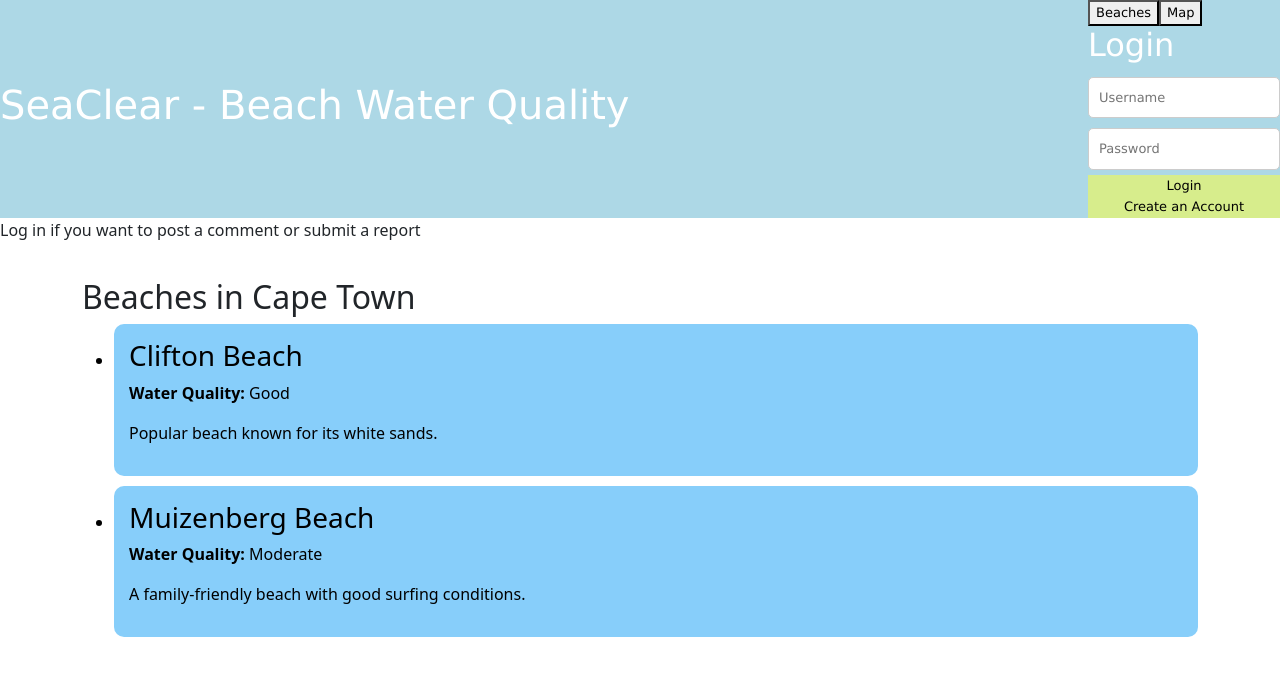
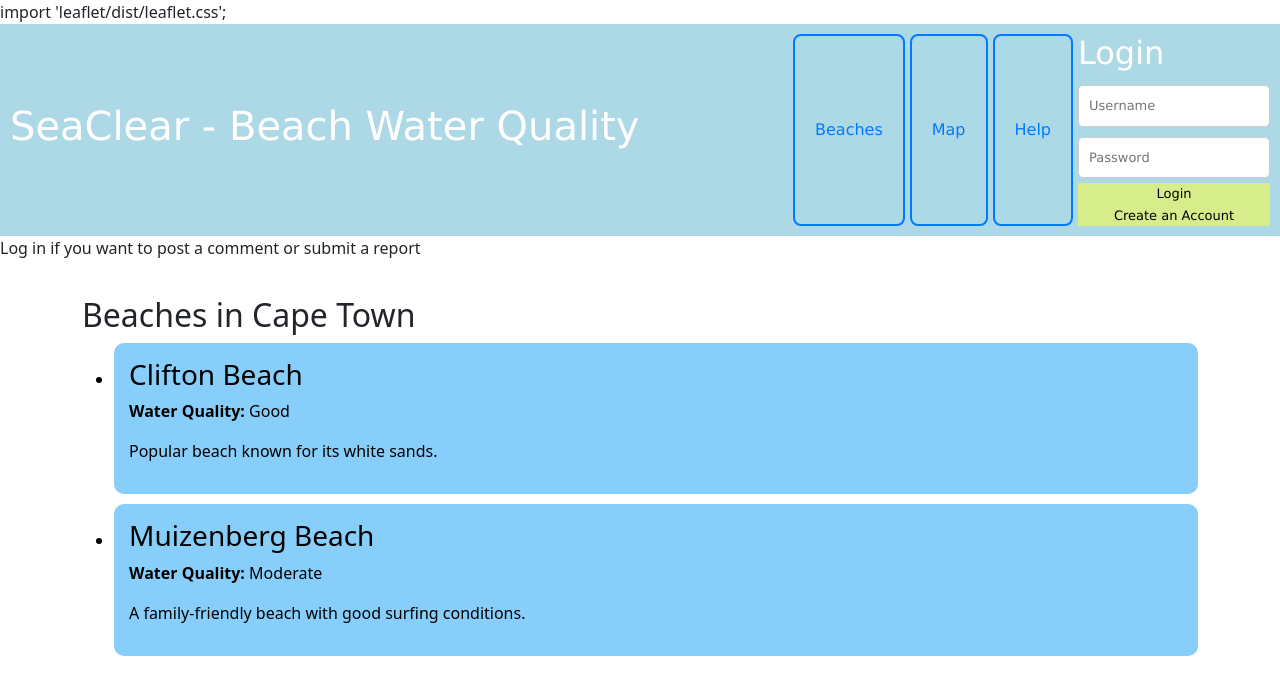
Before and after one commit to vuyani02/seaclear, a React (Vite) app: page /help in a window 1280 px wide. Shown: the top 694 px of the page. Built offline with nearby package versions, Linux system fonts and the light colour scheme.

Commit message:
Added Help button and fixed layout

```diff
--- a/index.html
+++ b/index.html
@@ -1,3 +1,5 @@
+import 'leaflet/dist/leaflet.css';
+
 <!DOCTYPE html>
 <html lang="en">
   <head>
--- a/package.json
+++ b/package.json
@@ -10,8 +10,10 @@
   },
   "dependencies": {
     "bootstrap": "^5.2.3",
+    "leaflet": "^1.9.4",
     "react": "^18.2.0",
-    "react-dom": "^18.2.0"
+    "react-dom": "^18.2.0",
+    "react-leaflet": "^4.2.1"
   },
   "devDependencies": {
     "@types/react": "^18.0.27",
--- a/src/App.tsx
+++ b/src/App.tsx
@@ -1,16 +1,20 @@
 import React, { Component } from 'react';
 import BeachList from './components/BeachList';
-import MapPage from './components/MapPage'; // Import the MapPage component
+import MapPage from './components/MapPage';
+import HelpPage from './components/HelpPage';
 
 type State = {
-  currentPage: 'beachList' | 'map';
-  // Other state properties
+  currentPage: 'beachList' | 'map' | 'help';
 };
 
 class App extends Component<{}, State> {
   state: State = {
     currentPage: 'beachList',
-    // Other state initializations
+  };
+
+  // Method to change the current page
+  handlePageChange = (page: 'beachList' | 'map' | 'help') => {
+    this.setState({ currentPage: page });
   };
 
   render() {
@@ -18,10 +22,25 @@ class App extends Component<{}, State> {
 
     return (
       <div>
-        {/* Navigation and other components */}
+        {/* Navigation Links */}
+        {/* <nav>
+          <ul>
+            <li>
+              <button onClick={() => this.handlePageChange('beachList')}>Beach List</button>
+            </li>
+            <li>
+              <button onClick={() => this.handlePageChange('map')}>Map</button>
+            </li>
+            <li>
+              <button onClick={() => this.handlePageChange('help')}>Help</button>
+            </li>
+          </ul>
+        </nav> */}
+
+        {/* Render Components Based on Current Page */}
         {currentPage === 'beachList' && <BeachList />}
-        {currentPage === 'map' && <MapPage />}
-        {/* Additional content */}
+        {/* {currentPage === 'map' && <MapPage />}
+        {currentPage === 'help' && <HelpPage />} */}
       </div>
     );
   }
--- a/src/components/BeachList.css
+++ b/src/components/BeachList.css
@@ -36,8 +36,58 @@ body {
 .beach-details{
     background-color: hwb(211 70% 11%);
 }
+.nav-buttons {
+    display: flex;
+    gap: 5px;
+    /* Space between buttons */
+}
 
+/* Container for vertical button layout */
+.sidebar {
+    display: flex;
+    flex-direction: column;
+    /* Stack buttons vertically */
+    gap: 10px;
+    /* Space between buttons */
+    padding: 10px;
+    /* Padding around the sidebar */
+    background-color: #f8f9fa;
+    /* Background color for sidebar */
+    width: 200px;
+    /* Width of the sidebar */
+    height: 100vh;
+    /* Full viewport height */
+}
 
+/* Styling for individual buttons */
+.nav-button {
+    padding: 10px 20px;
+    font-size: 16px;
+    background-color: transparent;
+    /* Transparent background */
+    color: #007bff;
+    /* Button text color */
+    border: 2px solid #007bff;
+    /* Button border */
+    border-radius: 8px;
+    /* Adjust for rounded corners */
+    cursor: pointer;
+    transition: background-color 0.3s, color 0.3s;
+}
+
+.nav-button:hover {
+    background-color: #007bff;
+    color: white;
+    /* Change text color on hover */
+}
+
+.nav-button:hover {
+    background-color: #0056b3;
+    /* Darker color on hover */
+}
+.nav-button:hover {
+    background-color: #0056b3;
+}
 h1 {
     margin: 0;
 }
--- a/src/components/BeachList.tsx
+++ b/src/components/BeachList.tsx
@@ -1,5 +1,7 @@
 import React, { Component, ChangeEvent } from 'react';
 import './BeachList.css'; // Import the CSS file
+import MapPage from './MapPage';
+import HelpPage from './HelpPage'
 
 type Beach = {
   name: string;
@@ -26,7 +28,7 @@ type Report = {
 };
 
 type State = {
-  currentPage: 'beachList' | 'beachDetails' | 'map';
+  currentPage: 'beachList' | 'beachDetails' | 'map' | 'help';
   beaches: Beach[];
   selectedBeach: Beach | null;
   showSources: boolean;
@@ -42,7 +44,7 @@ type State = {
   reports: Report[];
 };
 
-class BeachList extends Component<{}, State> {
+class App extends Component<{}, State> {
   state: State = {
     currentPage: 'beachList',
     beaches: [
@@ -85,7 +87,7 @@ class BeachList extends Component<{}, State> {
     this.setState({
       selectedBeach: beach,
       showSources: false,
-      currentPage: 'beachDetails' // Change the page to beachDetails
+      currentPage: 'beachDetails'
     });
   };
 
@@ -179,17 +181,16 @@ class BeachList extends Component<{}, State> {
   render() {
     const { beaches, selectedBeach, showSources, loggedIn, isRegistering, username, password, newComment, newReport, reportDate, reportSource, currentPage } = this.state;
 
-    console.log('Current Page:', currentPage);
-    console.log('Selected Beach:', selectedBeach);
-    console.log('Logged In:', loggedIn);
-
     return (
       <div>
         <header className="header">
           <h1>SeaClear - Beach Water Quality</h1>
           <div className="nav-buttons">
-            <button onClick={() => this.setState({ currentPage: 'beachList' })}>Beaches</button>
-            <button onClick={() => this.setState({ currentPage: 'map' })}>Map</button>
+  <button className="nav-button" onClick={() => this.setState({ currentPage: 'beachList' })}>Beaches</button>
+<button className="nav-button" onClick={() => this.setState({ currentPage: 'map' })}>Map</button>
+<button className="nav-button" onClick={() => this.setState({ currentPage: 'help' })}>Help</button>
+
+
             {!loggedIn ? (
               <div className="auth-container">
                 {isRegistering ? (
@@ -355,11 +356,11 @@ class BeachList extends Component<{}, State> {
             </div>
           </div>
         )}
-
+       {currentPage === 'help' && <HelpPage />}
         {currentPage === 'map' && (
           <div className="map-container">
             <h2>Map Page</h2>
-            {/* Add map content here */}
+            <MapPage />
           </div>
         )}
       </div>
@@ -367,4 +368,4 @@ class BeachList extends Component<{}, State> {
   }
 }
 
-export default BeachList;
+export default App;
--- /dev/null
+++ b/src/components/HelpPage.css
@@ -0,0 +1,24 @@
+.help-page {
+    padding: 20px;
+    font-family: Arial, sans-serif;
+}
+
+.help-page h1 {
+    text-align: center;
+    margin-bottom: 20px;
+}
+
+.faq-item {
+    margin-bottom: 20px;
+}
+
+.faq-item h2 {
+    font-size: 1.2em;
+    color: #333;
+}
+
+.faq-item p {
+    font-size: 1em;
+    line-height: 1.5;
+    color: #666;
+}
--- /dev/null
+++ b/src/components/HelpPage.tsx
@@ -0,0 +1,42 @@
+import React from 'react';
+import './HelpPage.css'; // Import a CSS file for styling if needed
+
+const HelpPage: React.FC = () => {
+  return (
+    <div className="help-page">
+      <h1>Help & FAQ</h1>
+
+      <div className="faq-item">
+        <h2>How do I filter beaches on the map?</h2>
+        <p>To filter beaches, use the filter options on the sidebar or the map page. Select the desired quality or temperature, and the map will update to show only the beaches that match your criteria.</p>
+      </div>
+
+      <div className="faq-item">
+        <h2>Why are some beaches not showing on the map?</h2>
+        <p>Beaches may not appear on the map if they do not meet the current filter criteria (e.g., quality or temperature). Check your filter settings to ensure they match the beaches you expect to see.</p>
+      </div>
+
+      <div className="faq-item">
+        <h2>How can I report an issue with beach data?</h2>
+        <p>To report an issue, you must be logged in. Navigate to the beach details page and use the 'Submit Report' option to provide details about the issue.</p>
+      </div>
+
+      <div className="faq-item">
+        <h2>How do I create an account?</h2>
+        <p>Click on the 'Login' button and then select 'Create an Account'. Fill in your username and password, and click 'Register' to create a new account.</p>
+      </div>
+
+      <div className="faq-item">
+        <h2>How can I contact support?</h2>
+        <p>If you need further assistance, please contact our support team at support@seaclear.com.</p>
+      </div>
+
+      <div className="faq-item">
+        <h2>Where can I find the map legend?</h2>
+        <p>The map legend can be found on the map page. It provides information about the map symbols and colors used to indicate beach quality and other features.</p>
+      </div>
+    </div>
+  );
+};
+
+export default HelpPage;
--- a/src/components/MapPage.tsx
+++ b/src/components/MapPage.tsx
@@ -1,11 +1,11 @@
 import React from 'react';
-import './MapPage.css'; // Ensure this file contains your .map-page CSS
+import './BeachList.css';
 
 const MapPage: React.FC = () => {
   return (
     <div className="map-page">
       <h2>Map Page</h2>
-      {/* Add other map content here */}
+      <img src="/images/capetown-beaches-SA-www.worldwide.co_.jpg" alt="Map" className="map-image" />
     </div>
   );
 };
```
Also changed, not shown: 1 other file (tests, documents, lock files or other folders).
